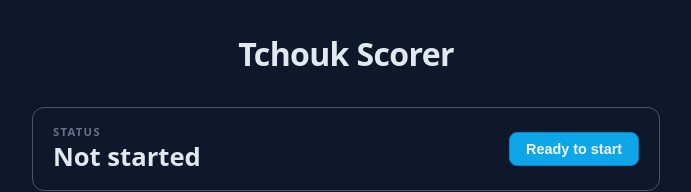
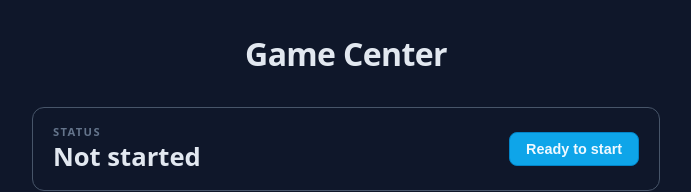
Before and after one commit to Khodl/TchoukScorer, a Vue app: page / in a window 1280 px wide. Shown: the top 192 px of the page, without its empty margins (294-985 px from the left). Built offline with nearby package versions, Linux system fonts and the light colour scheme.

Commit message:
refactor: rename TchoukSheet to GameSheet and update related components

```diff
--- a/index.html
+++ b/index.html
@@ -3,7 +3,7 @@
 <head>
   <meta charset="UTF-8" />
   <meta name="viewport" content="width=device-width, initial-scale=1.0" />
-  <title>Tchouk Scorer</title>
+  <title>Game Center</title>
 </head>
 <body>
   <div id="app"></div>
--- a/src/App.vue
+++ b/src/App.vue
@@ -2,14 +2,14 @@
 import { ref, onMounted, onBeforeUnmount } from 'vue';
 import TchoukScore from './components/TchoukScore.vue';
 import ConfirmDialog from './components/ConfirmDialog.vue';
-import type { TchoukTeam, TchoukSheet } from './types';
+import type { TchoukTeam, GameSheet } from './types';
 
 const teams: TchoukTeam[] = [
   { id: 'italy', name: 'Italy' },
   { id: 'switzerland-m15-bejune', name: 'Switzerland M15 BEJUNE' },
 ];
 
-const lastEvent = ref<TchoukSheet | null>(null);
+const lastEvent = ref<GameSheet | null>(null);
 const isOnline = ref(navigator.onLine);
 const transientMessage = ref<string | null>(null);
 let messageTimer: ReturnType<typeof setTimeout> | undefined;
@@ -39,7 +39,7 @@ onBeforeUnmount(() => {
   clearTimeout(messageTimer);
 });
 
-const onGameEventChange = (data: TchoukSheet) => {
+const onGameEventChange = (data: GameSheet) => {
   lastEvent.value = data;
   console.log('game-event-change', data);
 };
@@ -59,7 +59,7 @@ const onGameEventChange = (data: TchoukSheet) => {
     </div>
   </Transition>
   <main>
-    <h1>Tchouk Scorer</h1>
+    <h1>Game Center</h1>
     <TchoukScore
       :teams="teams"
       @game-event-change="onGameEventChange"
--- a/src/components/EventLog.vue
+++ b/src/components/EventLog.vue
@@ -2,10 +2,10 @@
 import { computed } from 'vue';
 import { useConfirm } from '../composables/useConfirm';
 import { eventPeriod } from '../types';
-import type { TchoukSheet, TchoukEvent, TchoukEventType, TeamId } from '../types';
+import type { GameSheet, TchoukEvent, TchoukEventType, TeamId } from '../types';
 
 const props = defineProps<{
-  sheet: TchoukSheet;
+  sheet: GameSheet;
 }>();
 
 const emit = defineEmits<{
--- a/src/components/Scoreboard.vue
+++ b/src/components/Scoreboard.vue
@@ -1,10 +1,10 @@
 <script setup lang="ts">
 import { computed } from 'vue';
 import { computeScores } from '../types';
-import type { TchoukSheet } from '../types';
+import type { GameSheet } from '../types';
 
 const props = defineProps<{
-  sheet: TchoukSheet;
+  sheet: GameSheet;
 }>();
 
 const scores = computed(() => computeScores(props.sheet.events));
--- a/src/components/TchoukScore.vue
+++ b/src/components/TchoukScore.vue
@@ -6,14 +6,14 @@ import LastActionTimer from './LastActionTimer.vue';
 import Scoreboard from './Scoreboard.vue';
 import EventLog from './EventLog.vue';
 import { useMatchStore } from '../stores/useMatchStore';
-import type { TchoukTeam, TchoukSheet } from '../types';
+import type { TchoukTeam, GameSheet } from '../types';
 
 const props = defineProps<{
   teams: TchoukTeam[];
 }>();
 
 const emit = defineEmits<{
-  'game-event-change': [data: TchoukSheet];
+  'game-event-change': [data: GameSheet];
 }>();
 
 // All match state and calculations live in the store; this component is just
--- a/src/stores/useMatchStore.ts
+++ b/src/stores/useMatchStore.ts
@@ -6,7 +6,7 @@ import {
   gameStartedAt,
 } from '../types';
 import type {
-  TchoukSheet,
+  GameSheet,
   TchoukTeam,
   TchoukEvent,
   TchoukEventType,
@@ -17,7 +17,7 @@ import type {
 // The key is versioned so a future format change can invalidate old data.
 const STORAGE_KEY = 'tchoukscorer:sheet:v1';
 
-const loadSheet = (): TchoukSheet => {
+const loadSheet = (): GameSheet => {
   try {
     const raw = localStorage.getItem(STORAGE_KEY);
     if (raw) {
@@ -34,7 +34,7 @@ const loadSheet = (): TchoukSheet => {
 
 // THE single source of truth: one sheet, holding only the teams and the event
 // log. Every other value below is *calculated* from `sheet.events`.
-const sheet = reactive<TchoukSheet>(loadSheet());
+const sheet = reactive<GameSheet>(loadSheet());
 
 // Save on every change to the single source of truth.
 watch(
--- a/src/types.ts
+++ b/src/types.ts
@@ -1,8 +1,8 @@
 // Shared type definitions for the scorer.
 //
-// `TchoukSheet` is the canonical record of a match. It is exactly the shape
-// emitted by TchoukScore's `game-event-change` event (its `matchData`), so a
-// sheet can be fed straight from that event into the <Sheet> component.
+// `GameSheet` is the canonical record of a match. It is exactly the shape
+// emitted by TchoukScore's `game-event-change` event, so a sheet can be fed
+// straight from that event into the scoreboard / event-log components.
 
 /** Stable identifier for a team. */
 export type TeamId = string | number;
@@ -14,7 +14,7 @@ export interface TchoukTeam {
 }
 
 /** A map of team id -> current score. */
-export type TchoukScores = Record<TeamId, number>;
+export type TchoukScoresType = Record<TeamId, number>;
 
 /**
  * A participant in an event. Currently just the team, but modelled as an object
@@ -69,7 +69,7 @@ export interface TchoukEvent {
  * Only the teams and the event log are stored; everything else (scores, current
  * period, start time) is derived from `events`.
  */
-export interface TchoukSheet {
+export interface GameSheet {
   /** Teams in the match. */
   teams: TchoukTeam[];
   /** Chronological log of every recorded event. */
@@ -81,8 +81,8 @@ export interface TchoukSheet {
  * event applies its `scoreChange` delta. A reset empties the sheet (clears
  * `events`), so there is nothing to fold afterwards.
  */
-export function computeScores(events: TchoukEvent[]): TchoukScores {
-  const scores: TchoukScores = {};
+export function computeScores(events: TchoukEvent[]): TchoukScoresType {
+  const scores: TchoukScoresType = {};
   for (const event of events) {
     if (event.scoreChange) {
       const { teamId, increment } = event.scoreChange;
--- a/vite.config.ts
+++ b/vite.config.ts
@@ -9,8 +9,8 @@ export default defineConfig({
       registerType: 'autoUpdate',
       includeAssets: ['favicon.ico'],
       manifest: {
-        name: 'Tchouk Scorer',
-        short_name: 'Tchouk',
+        name: 'Game Center',
+        short_name: 'Game Center',
         description: 'Offline tchoukball scoreboard',
         theme_color: '#0f172a',
         background_color: '#0f172a',
```
Also changed, not shown: 1 other file (tests, documents, lock files or other folders).
